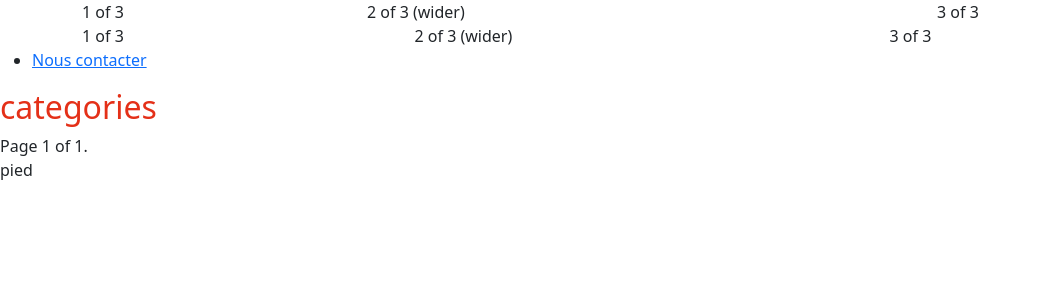
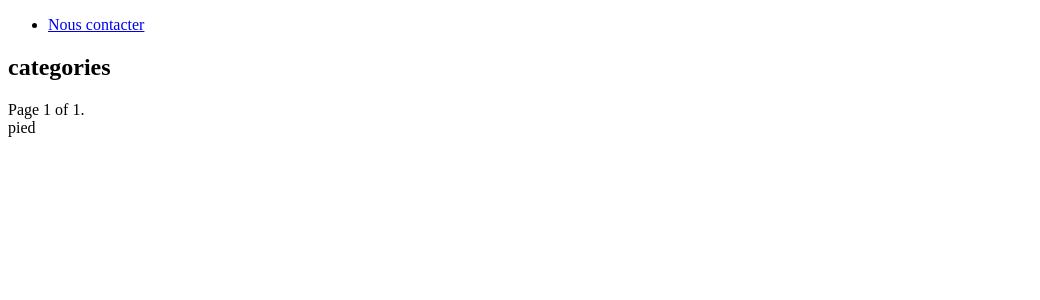
Before and after one commit to HamaBarhamou/Pi_network_Market_Niger, a Django app: page /shop/ in a window 1280 px wide. Shown: the top 300 px of the page, without its empty margins (0-1040 px from the left). Run offline with Django 4.2, Linux system fonts and the light colour scheme; data that the repository does not hold is empty; some libraries are stand-ins or nearby versions.

Commit message:
Revert "revenir en arrier de Debut des travaux avec boostrap"
This reverts commit 7e134d4e9a7fc28b1c8642e437c3102675d5e890.

```diff
--- a/shop/static/shop/style.css
+++ b/shop/static/shop/style.css
@@ -1,3 +1,3 @@
 #categories {
-    color: rgb(228, 48, 24);
+    color: rgb(13, 103, 177);
 }
--- a/shop/templates/shop/base.html
+++ b/shop/templates/shop/base.html
@@ -4,41 +4,11 @@
 <head>
     {% load static %}
 
-    <!-- Required meta tags -->
-    <meta charset="utf-8">
-    <meta name="viewport" content="width=device-width, initial-scale=1">
-
     <link rel="stylesheet" type="text/css" href="{% static 'shop/style.css' %}">
-    <!-- CSS only -->
-    <link href="https://cdn.jsdelivr.net/npm/bootstrap@5.0.2/dist/css/bootstrap.min.css" rel="stylesheet" integrity="sha384-EVSTQN3/azprG1Anm3QDgpJLIm9Nao0Yz1ztcQTwFspd3yD65VohhpuuCOmLASjC" crossorigin="anonymous">
     <title>{% block title %}Ma boutique{% endblock %}</title>
 </head>
 
 <body>
-    <div class="container">
-        <div class="row">
-          <div class="col">
-            1 of 3
-          </div>
-          <div class="col-6">
-            2 of 3 (wider)
-          </div>
-          <div class="col">
-            3 of 3
-          </div>
-        </div>
-        <div class="row">
-          <div class="col">
-            1 of 3
-          </div>
-          <div class="col-5">
-            2 of 3 (wider)
-          </div>
-          <div class="col">
-            3 of 3
-          </div>
-        </div>
-      </div>
 
     <div id="sidebar">
         {% block sidebar %}
@@ -55,11 +25,5 @@
     <div id="foot">
         {% block foot %}pied{% endblock %}
     </div>
-
-
-    <!-- Optional JavaScript; choose one of the two! -->
-
-    <!-- Option 1: Bootstrap Bundle with Popper -->
-    <script src="https://cdn.jsdelivr.net/npm/bootstrap@5.0.2/dist/js/bootstrap.bundle.min.js" integrity="sha384-MrcW6ZMFYlzcLA8Nl+NtUVF0sA7MsXsP1UyJoMp4YLEuNSfAP+JcXn/tWtIaxVXM" crossorigin="anonymous"></script>
 </body>
 </html>
--- a/shop/templates/shop/categories_list.html
+++ b/shop/templates/shop/categories_list.html
@@ -7,7 +7,7 @@
 {% endblock %}
 
 {% block contenue %}
-    <h2 id="categories">categories</h2>
+    <h2>categories</h2>
 
         {% for categories in object_list %}
 
```
Also changed, not shown: db.sqlite3, media/1616583875587.jpeg (deleted), media/alxBarhamou.png (deleted), media/cap.png (deleted), media/cap1.png (deleted), media/videoprp.png (deleted). Lines whose indentation alone changed are shown as unchanged.
